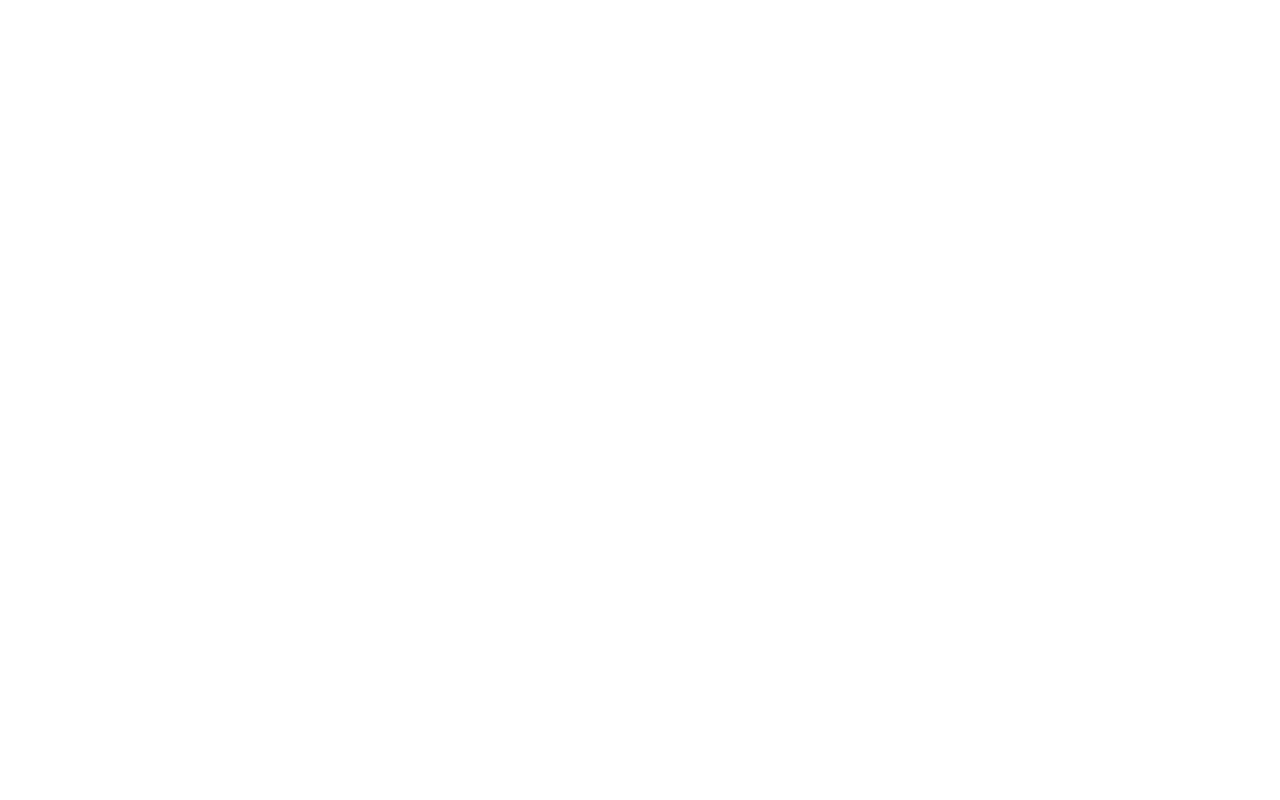
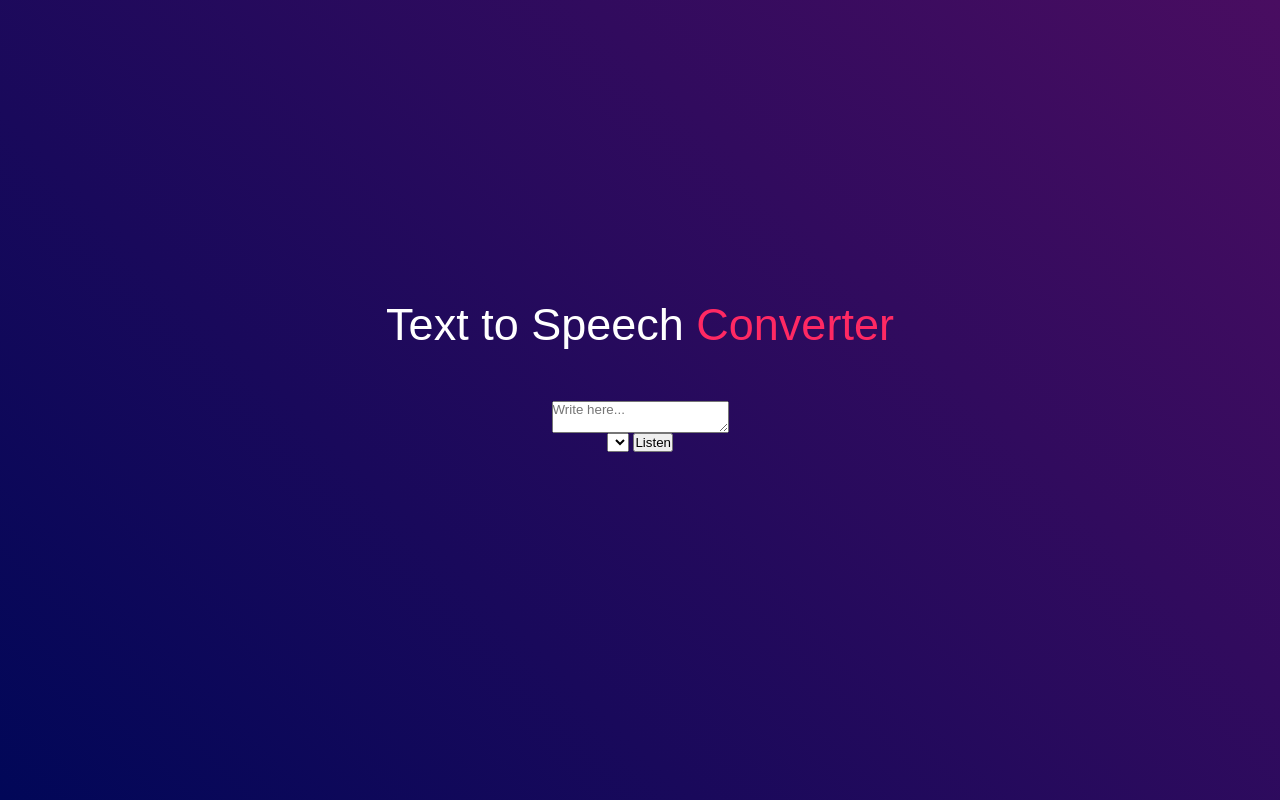
Before and after one commit to Sahar-Mgh/text-to-speech, a plain HTML site: page index.html in a window 1280 px wide. Drawn offline with Linux system fonts and the light colour scheme.

Commit message:
CSS and UI of Convertor

```diff
--- a/index.html
+++ b/index.html
@@ -3,8 +3,17 @@
 <head>
     <meta name="viewport" content="width=device-width, initial-scale=1.0">
     <title>Text to Voice</title>
+    <link rel="stylesheet" href="style.css">
 </head>
 <body>
-
+<div class="hero">
+    <h1>Text to Speech <span>Converter</span></h1>
+    <textarea placeholder="Write here..."></textarea>
+    <div class="row">
+        <select></select>
+        <button>Listen</button>
+    </div>
+</div>
+<script src="script.js"></script>
 </body>
 </html>
--- a/style.css
+++ b/style.css
@@ -4,3 +4,22 @@
     font-family: 'Poppins' , sans-serif;
     box-sizing: border-box;
 }
+.hero{
+    width: 100%;
+    min-height: 100vh;
+    background: linear-gradient(45deg, #010758, #490d61);
+    display: flex;
+    align-items: center;
+    justify-content: center;
+    flex-direction: column;
+    color: #fff;
+}
+.hero h1{
+    font-size: 45px;
+    font-weight: 500;
+    margin-top: -50px;
+    margin-bottom: 50px;
+}
+.hero h1 span{
+    color: #ff2963;
+}
```
